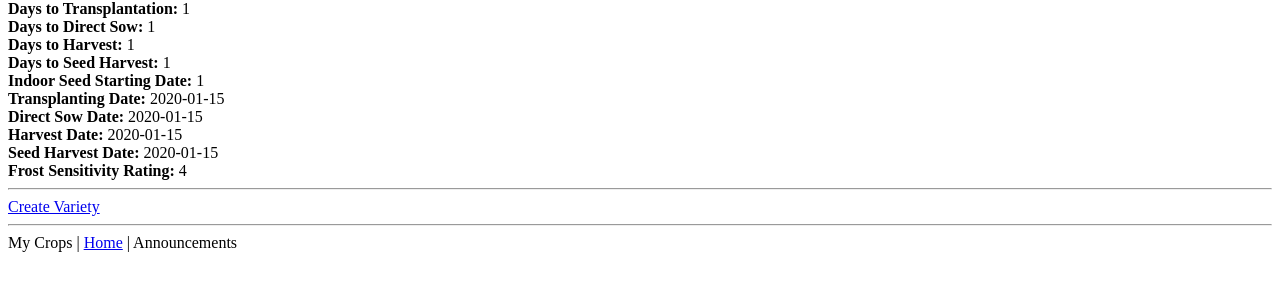
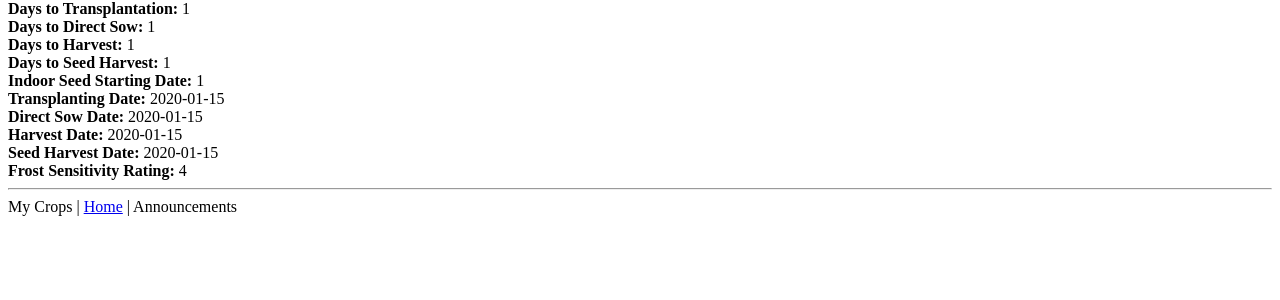
Before and after one commit to jamiebarnett26/Healing-Waters-Farm, a Flask app: a page that uses templates/showcrop.html in a window 1280 px wide. Shown: the part 278-578 px from the top of the page. Run offline with Flask 3, Linux system fonts and the light colour scheme; tables that the repository leaves empty hold one stand-in row (values such as "Sample post").

Commit message:
change add variety location:

```diff
--- a/templates/selectVariety.html
+++ b/templates/selectVariety.html
@@ -9,6 +9,9 @@
             <a href="/selectType/{{ crop['variety'] }}">{{ crop['variety'] }}</a>
             <hr>
         {% endfor %}
+        <a href="/createvariety/{{ crops[0]['crop_type'] }}">Create Variety</a>
+        <hr>
+
         {% include 'footer.html' %}
     </body>
 </html>
--- a/templates/showcrop.html
+++ b/templates/showcrop.html
@@ -7,8 +7,6 @@
         <hr>
         {% include 'displaycropinfo.html' %}
         <hr>
-            <a href="/createvariety/{{ crop_name }}">Create Variety</a>
-        <hr>
         {% include 'footer.html' %}
     </body>
 </html>
```
